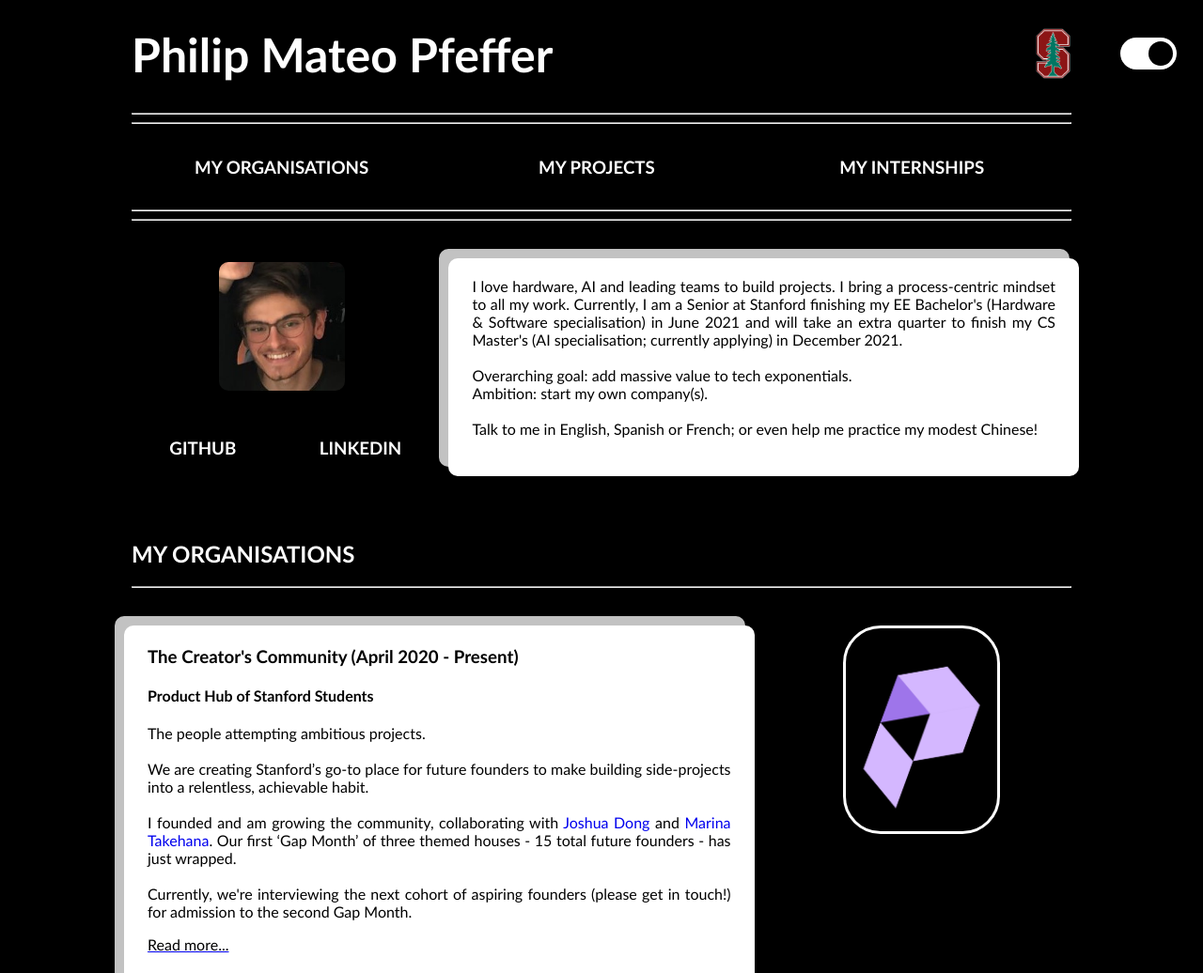
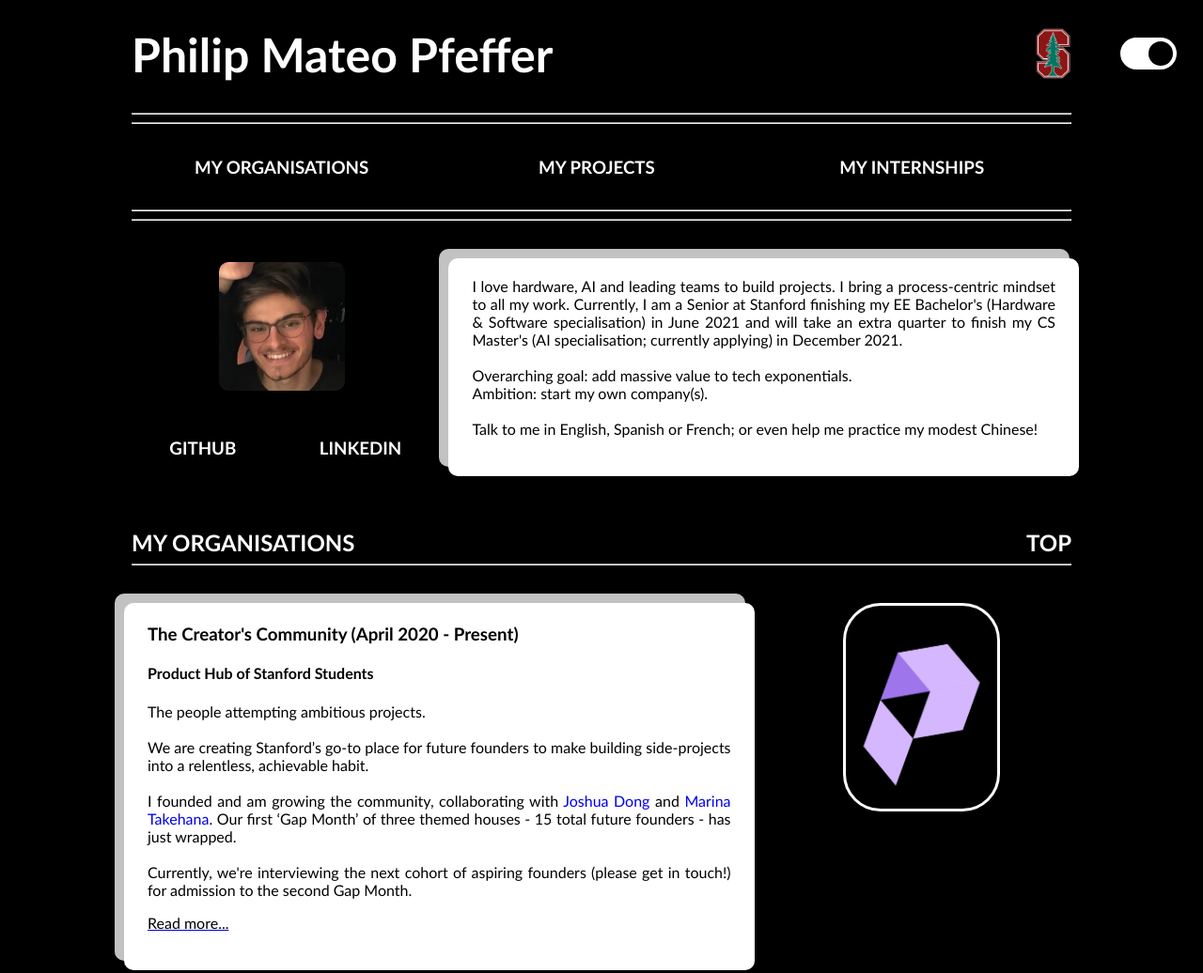
Before and after one commit to PhilipPfeffer/PhilipPfeffer.github.io, a plain HTML site: page index.html in a window 1280 px wide. Shown: the top 1036 px of the page at 94% size. Drawn offline with Linux system fonts and the light colour scheme.

Commit message:
top support trial

```diff
--- a/index.html
+++ b/index.html
@@ -101,7 +101,13 @@
 
 
 <!-- MY ORGS -->
-<h2 id="orgs">MY ORGANISATIONS</h2>
+<div class="text-header">
+    <h2 id="orgs">MY ORGANISATIONS</h2>
+    <span style="float: right;"><a href="#header"><h2>TOP</h2></a></span>
+    <div style="clear: both;"></div>
+</div>
+
+
 <hr>
 <div class="row"></div> <!-- Spacing -->
 
--- a/style.css
+++ b/style.css
@@ -37,6 +37,7 @@ body.dark-mode h1 { color: black; }
 
 h2 {
   color: white;
+  display: inline;
 }
 body.dark-mode h2 { color: black; }
 
@@ -95,7 +96,7 @@ body.dark-mode h3 { color: black; }
 }
 
 .text-header h3 {
-color: white;
+  color: white;
 }
 body.dark-mode h3 { color: black; }
 /* END HEADER */
```
